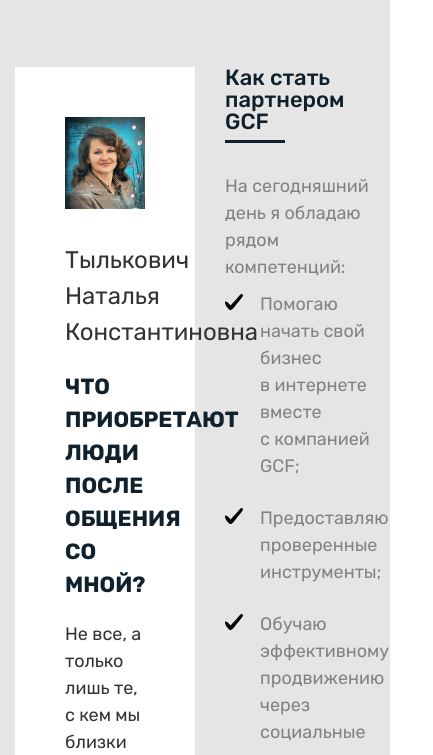
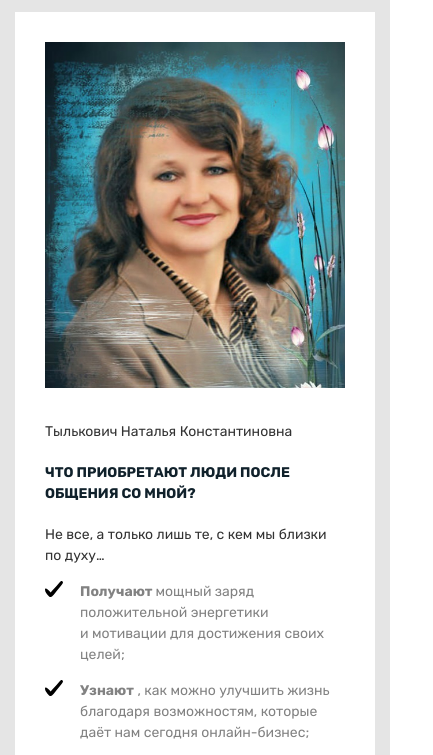
Before and after one commit to ELegek/Shanyrak, a website: page app/registration.html in a window 390 px wide. Shown: the part 70-825 px from the top of the page, 433 px wide, since content can reach past the window. Drawn offline with nearby package versions, Linux system fonts and the light colour scheme.

Commit message:
Responsive registration page

```diff
--- /dev/null
+++ b/app/css/module/registration/registration copy.min.css
@@ -0,0 +1 @@
+.registration{margin-top:67px;background-color:#E5E5E5;padding:70px 0 20px}.registration__inner{display:-webkit-box;display:-ms-flexbox;display:flex;-webkit-box-pack:justify;-ms-flex-pack:justify;justify-content:space-between}.registration__item-right,.registration__item-left{width:50%}.registration__item-left{background-color:#fff;padding:50px}.registration__item-right{padding-left:30px}.registration__item-right p{font-weight:normal;font-size:18px;line-height:150%;color:#828282;margin-bottom:10px}.registration__item-right p span{font-weight:700}.registration__img{margin-bottom:30px}.registration__img img{max-width:100%}.registration__name{font-size:24px;line-height:150%;color:#333333;margin-bottom:20px}.registration__text{font-weight:bold;font-size:22px;line-height:150%;text-transform:uppercase;color:#10212B;margin-bottom:20px}.registration__p{font-size:18px;line-height:150%;color:#333333;margin-bottom:15px}.registration__wrapper-text{font-weight:normal;font-size:18px;line-height:150%;color:#828282;padding-left:35px;padding-bottom:15px;position:relative}.registration__wrapper-text:before{content:url(../../../images/registration__check.svg);position:absolute;left:0;top:0;width:18px;height:15px}.registration__wrapper-text span{font-weight:700}.registration__item{width:50%;padding:30px}.registration__item p{font-weight:normal;font-size:16px;line-height:150%;color:#333333;margin-bottom:20px}
--- a/app/registration.html
+++ b/app/registration.html
@@ -123,7 +123,7 @@
       </div>
     </div>
   </section>
-
+  <!--
   <section class="registration__form">
     <div class="container">
       <div class="registration__form-inner">
@@ -200,8 +200,8 @@
 
   <footer class="footer">
     <div class="container">
-      <div class="footer__inner">
-        <div class="footer__copy">
+      <div class="footer__inner ">
+        <div class="footer__copy item">
           <div class="footer__wrapper">
             <div class="footer__logo">
               <img src="images/footer__logo.png" alt="logo">
@@ -211,12 +211,9 @@
                 работать вместе, где бы они не были!</p>
             </div>
           </div>
-          <div class="footer__copy-text">
-            <a href="#" class="footer__copy-link">Политика конфиденциальности</a>
-            <div class="footer__copyright">Copyright Все права защищены</div>
-          </div>
+
         </div>
-        <div class="footer__menu">
+        <div class="footer__menu item">
           <h3 class="footer__menu-title">Меню сайта</h3>
           <ul class="footer__menu-list">
             <li class="footer__menu-item"><a href="#">Анти-кризис<a></li>
@@ -227,7 +224,7 @@
             <li class="footer__menu-item"><a href="#">Контакты</a></li>
           </ul>
         </div>
-        <div class="footer__contact">
+        <div class="footer__contact item">
           <div class="footer__phone"><a href="tel:375447562825">+375 (44) 756 28 25</a></div>
           <div class="footer__mail"><a href="email:email@gmail.com">пример@gmail.com</a></div>
           <div class="footer__social">
@@ -252,11 +249,15 @@
           </div>
         </div>
       </div>
+      <div class="footer__copy-text">
+        <a href="#" class="footer__copy-link">Политика конфиденциальности</a>
+        <div class="footer__copyright">Copyright Все права защищены</div>
+      </div>
     </div>
   </footer>
 
 
-
+-->
 
 
   <script src="https://ajax.googleapis.com/ajax/libs/jquery/3.4.1/jquery.min.js"></script>
--- a/app/scss/_media.scss
+++ b/app/scss/_media.scss
@@ -17,6 +17,7 @@
 @import "module/marathon/marathon__media";
 @import "module/panel/panel__media";
 @import "module/marketing/marketing__media";
+@import "module/registration/registration__media";
 
 @media (max-width:990px) {
     .title {
--- /dev/null
+++ b/app/scss/module/registration/registration__media.scss
@@ -0,0 +1,68 @@
+@media (max-width: 990px) {
+
+    .registration {
+        .registration__wrapper-text {
+            font-size: 16px;
+        }
+
+        p {
+            font-size: 16px;
+        }
+    }
+
+}
+
+@media (max-width: 830px) {
+
+    .registration {
+        .registration__wrapper-text {
+            font-size: 14px;
+        }
+
+        p {
+            font-size: 14px;
+        }
+    }
+
+}
+
+@media (max-width: 770px) {
+
+    .registration {
+        padding: 15px 0 20px;
+        .registration__inner {
+            flex-wrap: wrap;
+        }
+    }
+
+    .registration__item-right,
+    .registration__item-left {
+        width: 100%;
+    }
+
+    .registration__img {
+        img {
+            object-fit: cover;
+            width: 100%;
+        }
+    }
+
+    .registration__item-left {
+
+        padding: 30px;
+        margin-bottom: 30px;
+    }
+
+    .registration__item-right {
+        padding-left: 0;
+        padding: 30px;
+    }
+
+}
+
+@media (max-width: 580px) {
+    .registration__item {
+        width: 100%;
+        padding: 15px;
+    }
+}
```
Also changed, not shown: app/company.html (+9 -8 lines), app/contact.html (+9 -8 lines), app/css/module/registration/registration__media.min.css (added), app/css/style.min.css.
